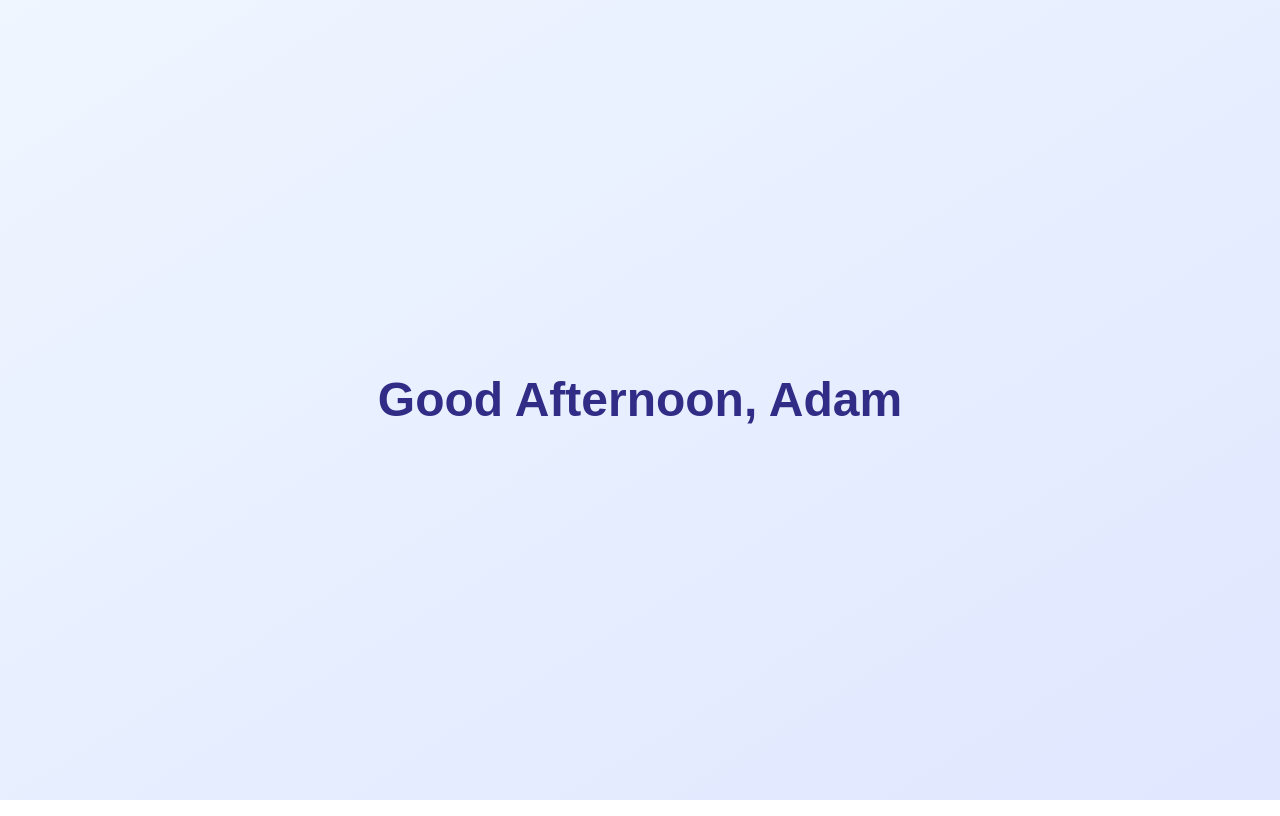
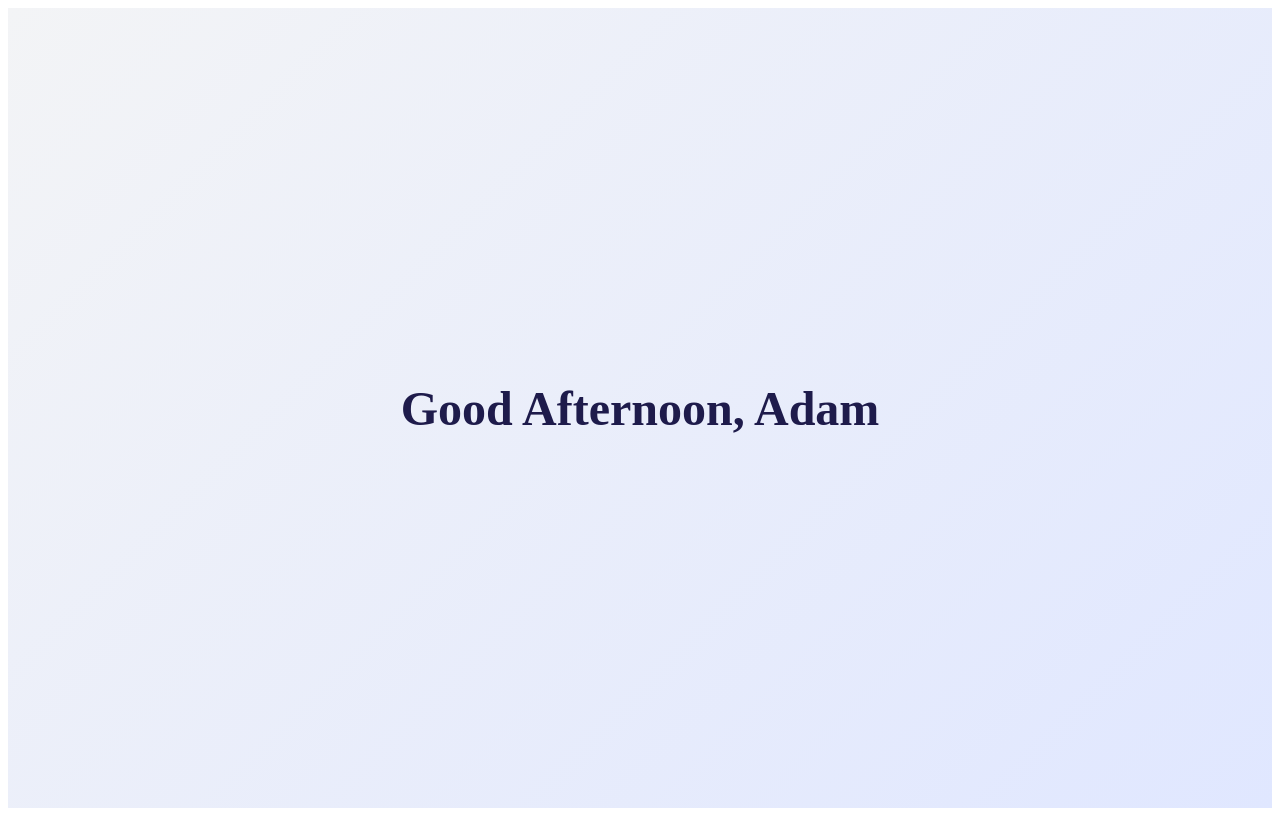
Before and after one commit to APerea426/elite-risk-app, a Next.js app: page / in a window 1280 px wide. Built offline with nearby package versions, Linux system fonts and the light colour scheme.

Commit message:
Simplify page and layout to fix deployment

```diff
--- a/src/app/layout.tsx
+++ b/src/app/layout.tsx
@@ -1,20 +1,8 @@
 import type { Metadata } from "next";
-import { Geist, Geist_Mono } from "next/font/google";
-import "./globals.css";
-
-const geistSans = Geist({
-  variable: "--font-geist-sans",
-  subsets: ["latin"],
-});
-
-const geistMono = Geist_Mono({
-  variable: "--font-geist-mono",
-  subsets: ["latin"],
-});
 
 export const metadata: Metadata = {
-  title: "Create Next App",
-  description: "Generated by create next app",
+  title: "Elite Risk",
+  description: "Elite Risk Advisory",
 };
 
 export default function RootLayout({
@@ -23,11 +11,8 @@ export default function RootLayout({
   children: React.ReactNode;
 }>) {
   return (
-    <html
-      lang="en"
-      className={`${geistSans.variable} ${geistMono.variable} h-full antialiased`}
-    >
-      <body className="min-h-full flex flex-col">{children}</body>
+    <html lang="en">
+      <body>{children}</body>
     </html>
   );
 }
--- a/src/app/page.tsx
+++ b/src/app/page.tsx
@@ -1,5 +1,3 @@
-'use client';
-
 export default function Home() {
   const hour = new Date().getHours();
   let greeting = 'Good Evening, Adam';
@@ -10,8 +8,8 @@ export default function Home() {
   }
 
   return (
-    <div className="flex items-center justify-center min-h-screen bg-gradient-to-br from-blue-50 to-indigo-100">
-      <h1 className="text-5xl font-bold text-indigo-900">
+    <div style={{ display: 'flex', alignItems: 'center', justifyContent: 'center', minHeight: '100vh', background: 'linear-gradient(135deg, #f3f4f6 0%, #e0e7ff 100%)' }}>
+      <h1 style={{ fontSize: '48px', fontWeight: 'bold', color: '#1e1b4b' }}>
         {greeting}
       </h1>
     </div>
```
